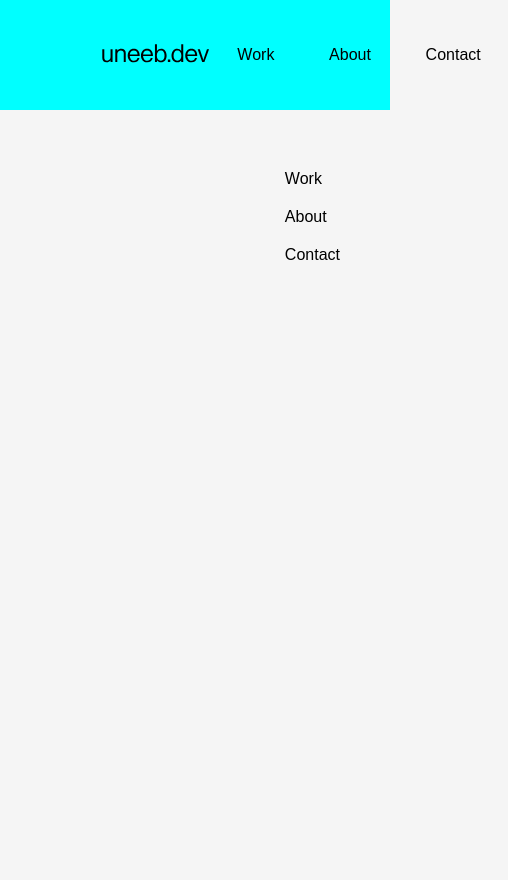
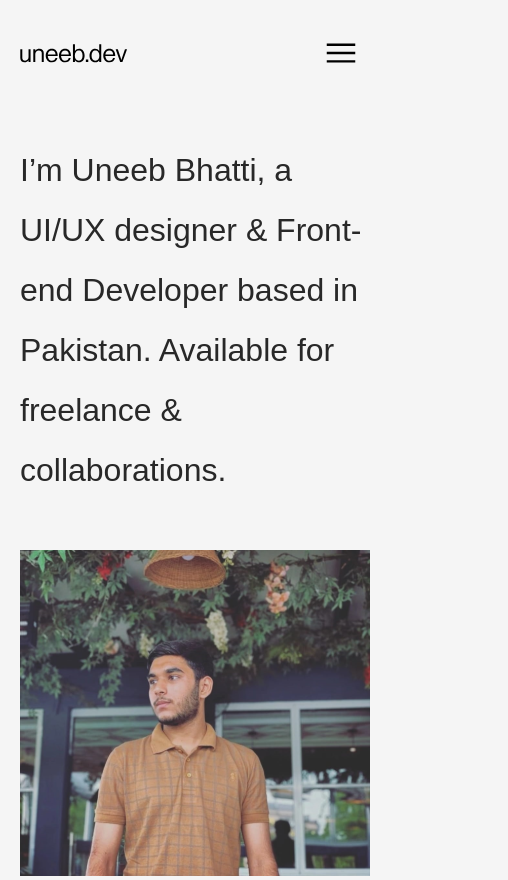
Before and after one commit to Uneebbhat/uneebdev, a React (Create React App) app: page / in a window 390 px wide. Shown: the whole page, 508 px wide, since content can reach past the window. Before the commit the page ends 844 px from the top, so only its background shows below. Built offline with nearby package versions, Linux system fonts and the light colour scheme; a web font is replaced by a local one.

Commit message:
hero section completed

```diff
--- a/src/App.css
+++ b/src/App.css
@@ -1,38 +1,4 @@
-.App {
-  text-align: center;
+* {
+  margin: 0;
+  padding: 0;
 }
-
-.App-logo {
-  height: 40vmin;
-  pointer-events: none;
-}
-
-@media (prefers-reduced-motion: no-preference) {
-  .App-logo {
-    animation: App-logo-spin infinite 20s linear;
-  }
-}
-
-.App-header {
-  background-color: #282c34;
-  min-height: 100vh;
-  display: flex;
-  flex-direction: column;
-  align-items: center;
-  justify-content: center;
-  font-size: calc(10px + 2vmin);
-  color: white;
-}
-
-.App-link {
-  color: #61dafb;
-}
-
-@keyframes App-logo-spin {
-  from {
-    transform: rotate(0deg);
-  }
-  to {
-    transform: rotate(360deg);
-  }
-}
--- a/src/App.js
+++ b/src/App.js
@@ -1,10 +1,12 @@
 import "./App.css";
+import HeroSection from "./Components/HeroSection";
 import Navbar from "./Components/Navbar";
 
 function App() {
   return (
     <>
       <Navbar />
+      <HeroSection />
     </>
   );
 }
--- a/src/Components/HeroSection.css
+++ b/src/Components/HeroSection.css
@@ -0,0 +1,33 @@
+.hero__section-wrapper {
+  max-width: 1180px;
+  margin-inline: auto;
+  padding: 0 106px;
+  display: flex;
+  justify-content: center;
+  /* align-items: center; */
+  margin-top: 64px;
+}
+
+.about__hero-section h1 {
+  font-size: clamp(2rem, 4vw + 1vw, 3.5rem);
+  font-weight: 500;
+  max-width: 700px;
+  line-height: 82px;
+  color: #282828;
+}
+
+.hero__section-img img {
+  max-width: 100%;
+}
+@media screen and (max-width: 970px) {
+  .hero__section-wrapper {
+    flex-direction: column;
+    padding: 0 20px;
+    margin-top: 30px;
+  }
+
+  .about__hero-section h1 {
+    margin-bottom: 50px;
+    line-height: 60px;
+  }
+}
--- a/src/Components/HeroSection.js
+++ b/src/Components/HeroSection.js
@@ -0,0 +1,22 @@
+import React from "react";
+import "./HeroSection.css";
+
+export default function HeroSection() {
+  return (
+    <>
+      <section className="hero__section">
+        <div className="hero__section-wrapper">
+          <div className="about__hero-section">
+            <h1>
+              I’m Uneeb Bhatti, a UI/UX designer & Front-end Developer based in
+              Pakistan. Available for freelance & collaborations.{" "}
+            </h1>
+          </div>
+          <div className="hero__section-img">
+            <img src="/img/my-img.svg" alt="" />
+          </div>
+        </div>
+      </section>
+    </>
+  );
+}
--- a/src/Components/Navbar.css
+++ b/src/Components/Navbar.css
@@ -1,6 +1,7 @@
 * {
   margin: 0;
   padding: 0;
+  overflow-x: hidden;
 }
 
 body {
@@ -23,11 +24,15 @@ a {
 
 /* Navbar */
 .navbar {
+  position: relative;
   height: 110px;
   justify-content: space-between;
   align-items: center;
-  padding: 0 102px;
-  background-color: aqua;
+  padding: 0 106px;
+  max-width: 1180px;
+  margin-inline: auto;
+  background-color: #f5f5f5;
+  z-index: 99999;
 }
 
 .nav__ul li {
@@ -36,20 +41,48 @@ a {
 
 .nav__ul li a {
   font-weight: 500;
+  font-size: 1.554rem;
+}
+
+@media screen and (max-width: 970px) {
+  .navbar {
+    padding: 0 20px;
+  }
+
+  .nav__links {
+    display: none;
+  }
+
+  .ham {
+    display: block !important;
+    visibility: visible !important;
+  }
 }
 
 .ham {
   display: none;
   visibility: hidden;
+  transition: all 0.3s ease;
+}
+
+.ham img {
+  max-width: 80%;
 }
 
 /* Mobile Navbar */
 .mobile__nav {
   position: absolute;
+  top: -1000px;
   right: 0;
-  padding: 50px;
+  padding: 50px 0;
+  background-color: #f8f8f8;
+  height: 74vh;
+  width: 100%;
+  text-align: center;
+  transition: all 0.5s ease;
 }
 
 .mobile__nav-ul li {
-  padding: 10px 0;
+  padding: 50px 0;
+  font-size: 30px;
 }
--- a/src/Components/Navbar.js
+++ b/src/Components/Navbar.js
@@ -1,7 +1,33 @@
-import React from "react";
+import React, { useState, useEffect } from "react";
 import "./Navbar.css";
 
 export default function Navbar() {
+  const [mobileNavTop, setMobileNavTop] = useState(-1000);
+  const [icon, setIcon] = useState("/img/menu.svg");
+  const [isMobileNavOpen, setIsMobileNavOpen] = useState(false);
+
+  const toggleMobileNav = () => {
+    if (mobileNavTop === -1000) {
+      setMobileNavTop(100);
+      setIcon("/img/close.svg");
+      document.body.style.overflow = "hidden";
+    } else {
+      setMobileNavTop(-1000);
+      setIcon("/img/menu.svg");
+      document.body.style.overflow = "auto";
+    }
+    setIsMobileNavOpen(!isMobileNavOpen);
+  };
+
+  useEffect(() => {
+    // add or remove body style based on mobileNavTop value
+    if (mobileNavTop === 100) {
+      document.body.style.overflow = "hidden";
+    } else {
+      document.body.style.overflow = "auto";
+    }
+  }, [mobileNavTop]);
+
   return (
     <>
       <nav className="navbar flex">
@@ -10,6 +36,8 @@ export default function Navbar() {
             <img src="/img/logo.svg" alt="uneeb.dev" />
           </a>
         </div>
+
+        {
           <div className="nav__links">
             <ul className="nav__ul flex">
               <li>
@@ -23,12 +51,15 @@ export default function Navbar() {
               </li>
             </ul>
           </div>
-        <div className="ham">
-          <img src="/img/menu.svg" alt="" />
+        }
+
+        <div className="ham" onClick={toggleMobileNav}>
+          <img src={icon} alt="" />
         </div>
       </nav>
 
-      <div className="mobile__nav">
+      <div className="mobile__nav" style={{ top: mobileNavTop }}>
+        {
           <div className="mobile__nav-links">
             <ul className="mobile__nav-ul">
               <li>
@@ -42,6 +73,7 @@ export default function Navbar() {
               </li>
             </ul>
           </div>
+        }
       </div>
     </>
   );
--- a/src/index.css
+++ b/src/index.css
@@ -1,4 +1,9 @@
 @import url("https://fonts.cdnfonts.com/css/neue-haas-grotesk-display-pro");
+
+* {
+  margin: 0;
+  padding: 0;
+}
 
 body {
   margin: 0;
```
Also changed, not shown: public/img/close.svg (added), public/img/menu.svg. Lines whose indentation alone changed are shown as unchanged.
